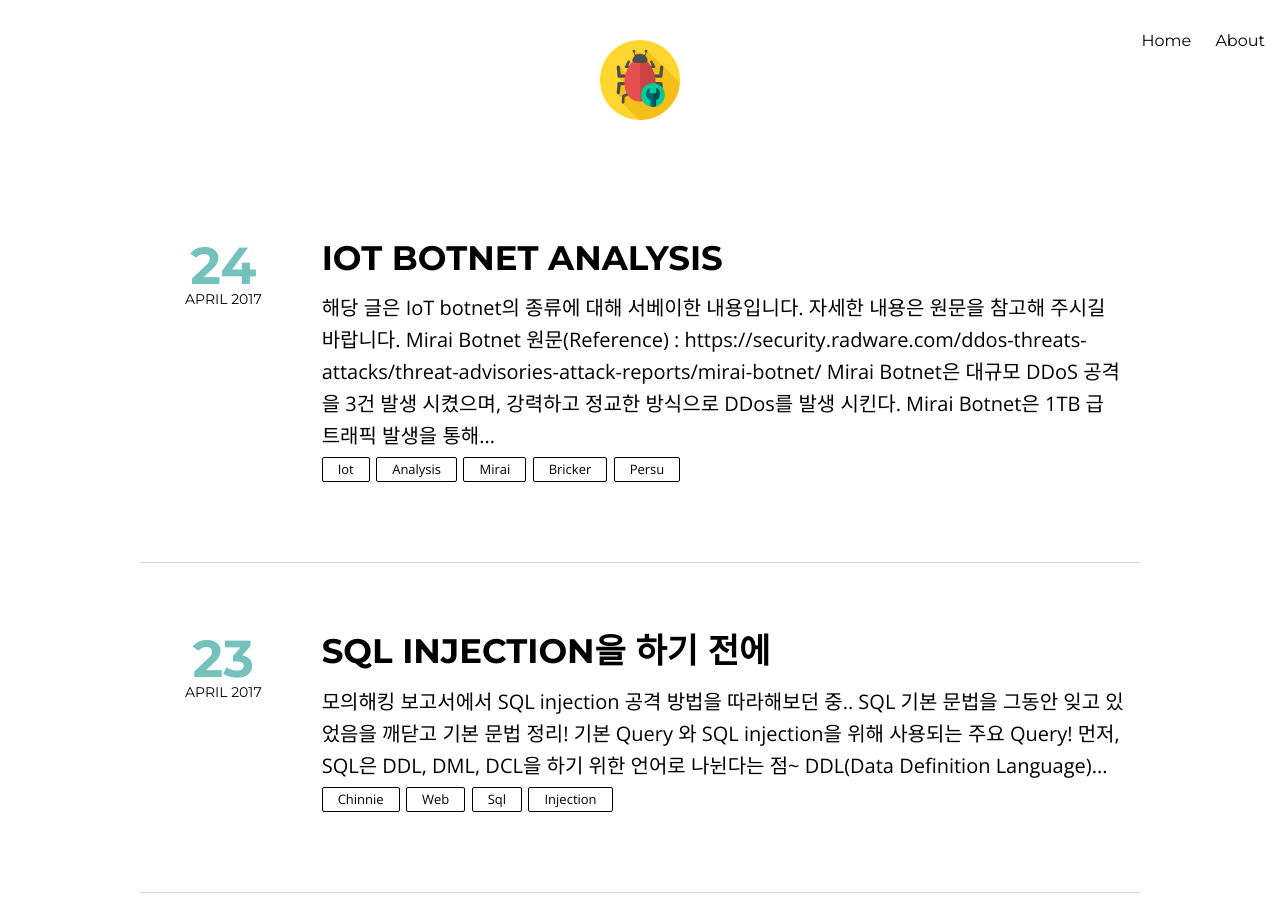
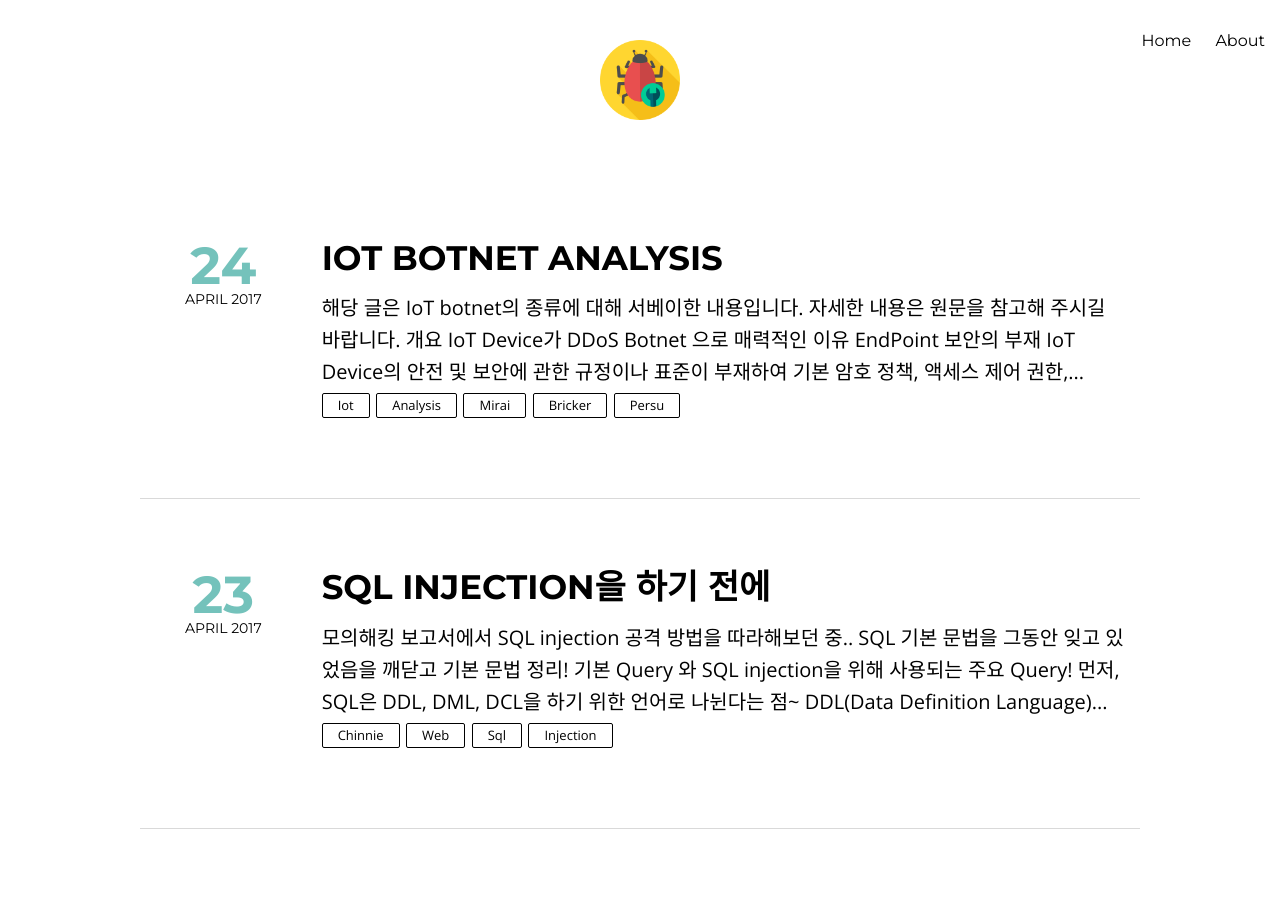
Before and after one commit to hacktagon/hacktagon.github.io, a Jekyll site: the page built from index.html, in a window 1280 px wide and 900 px high. Built offline with Jekyll 4.4.1, drawn with Linux system fonts in a browser that asks for light colours; nearby versions of some CDN libraries; library files that are not in the unit come from our copies; the list of posts is cut into pages by our own code.

Commit message:
init
test

```diff
--- a/_posts/2017-04-24-IoT_botnet_analysis.md
+++ b/_posts/2017-04-24-IoT_botnet_analysis.md
@@ -10,6 +10,15 @@
 
 해당 글은 IoT botnet의 종류에 대해 서베이한 내용입니다. 자세한 내용은 원문을 참고해 주시길 바랍니다.
 
+# 개요
+
+### IoT Device가 DDoS Botnet 으로  매력적인 이유
+1. EndPoint 보안의 부재
+2. IoT Device의 안전 및 보안에 관한 규정이나 표준이 부재하여 기본 암호 정책, 액세스 제어 권한, 보안 구성과 같은 설정이 미흡
+3. 24시간 * 365일 사용이 가능
+4. 0-day Attack이 비교적 쉽기 때문에 빠른 감염이 가능
+
+
 # Mirai Botnet
 
 - 원문(Reference) : https://security.radware.com/ddos-threats-attacks/threat-advisories-attack-reports/mirai-botnet/
@@ -18,15 +27,6 @@
 
 Mirai Botnet은 1TB 급 트래픽 발생을 통해 공격 서비스 거부 시킬 수 있으며, 공격 방식은 미리 정의된 10가지 벡터가 존재한다.
 그 중 GRE Flood, TCP STOMP, Water Torture, DNS Query 호출과 같은 공격 벡터가 존재하게 된다.
-
-### IoT Device가 DDoS Botnet 으로  매력적인 이유
-1. EndPoint 보안의 부재
-2. IoT Device의 안전 및 보안에 관한 규정이나 표준이 부재하여 기본 암호 정책, 액세스 제어 권한, 보안 구성과 같은 설정이 미흡
-3. 24시간 * 365일 사용이 가능
-4. 0-day Attack이 비교적 쉽기 때문에 빠른 감염이 가능
-
-Botnet은 "C" 로 구현되어 있으며, C&C 서버는 "GO"로 구현되어 있다.
-
 
 ## Mirai botnet 동작과정
 
```
